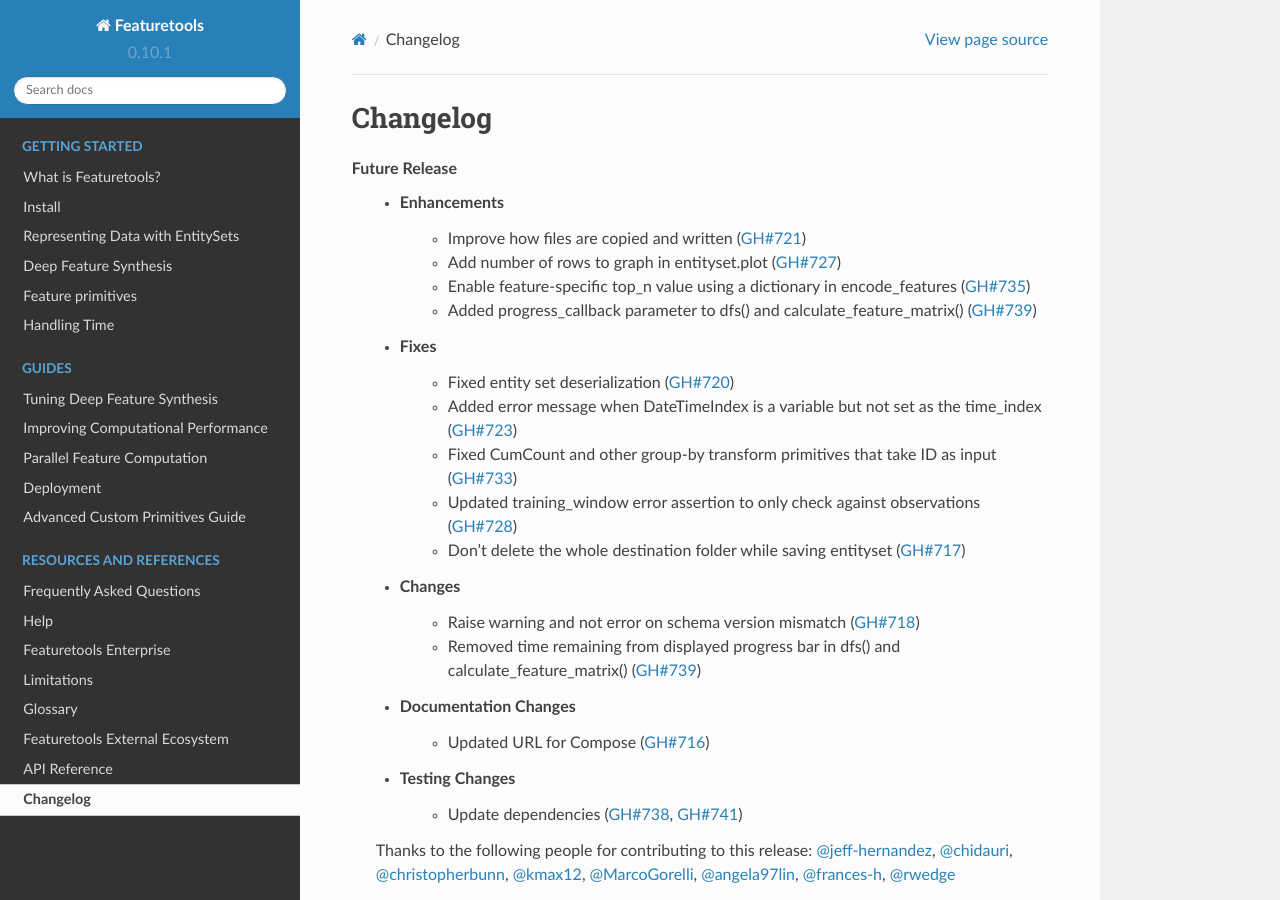
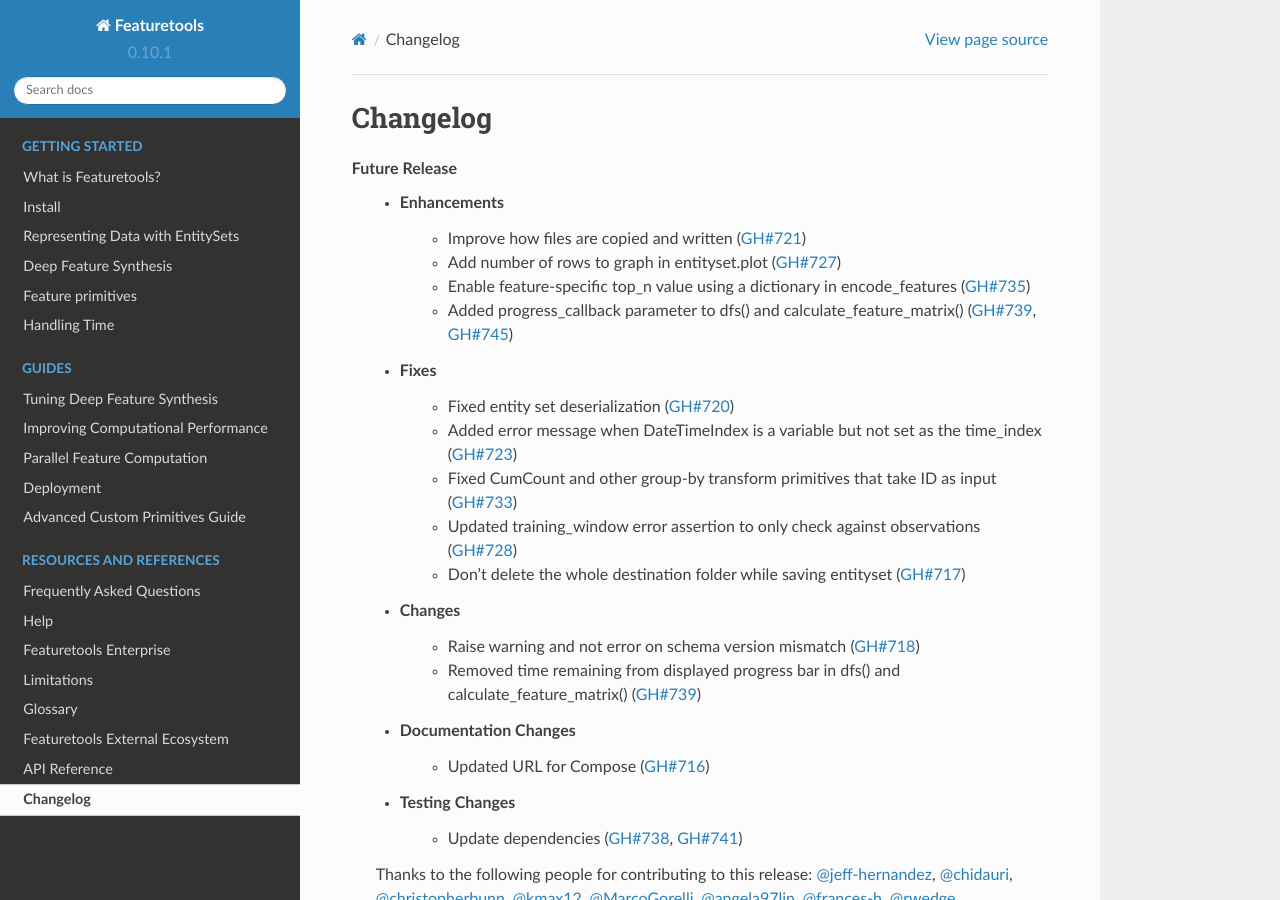
Before and after one commit to alteryx/featuretools, a Sphinx documentation site: the page built from docs/source/changelog.rst, in a window 1280 px wide and 900 px high. Built offline with Sphinx 7.4.7 and the Read the Docs theme 2.0.0, drawn with Linux system fonts in a browser that asks for light colours; pages that are not in the unit, such as notebooks, are missing from menus.

Commit message:
updating changelog

```diff
--- a/docs/source/changelog.rst
+++ b/docs/source/changelog.rst
@@ -7,7 +7,7 @@
         * Improve how files are copied and written (:pr:`721`)
         * Add number of rows to graph in entityset.plot (:pr:`727`)
         * Enable feature-specific top_n value using a dictionary in encode_features (:pr:`735`)
-        * Added progress_callback parameter to dfs() and calculate_feature_matrix() (:pr:`739`)
+        * Added progress_callback parameter to dfs() and calculate_feature_matrix() (:pr:`739`, :pr:`745`)
     * Fixes
         * Fixed entity set deserialization (:pr:`720`)
         * Added error message when DateTimeIndex is a variable but not set as the time_index (:pr:`723`)
```
